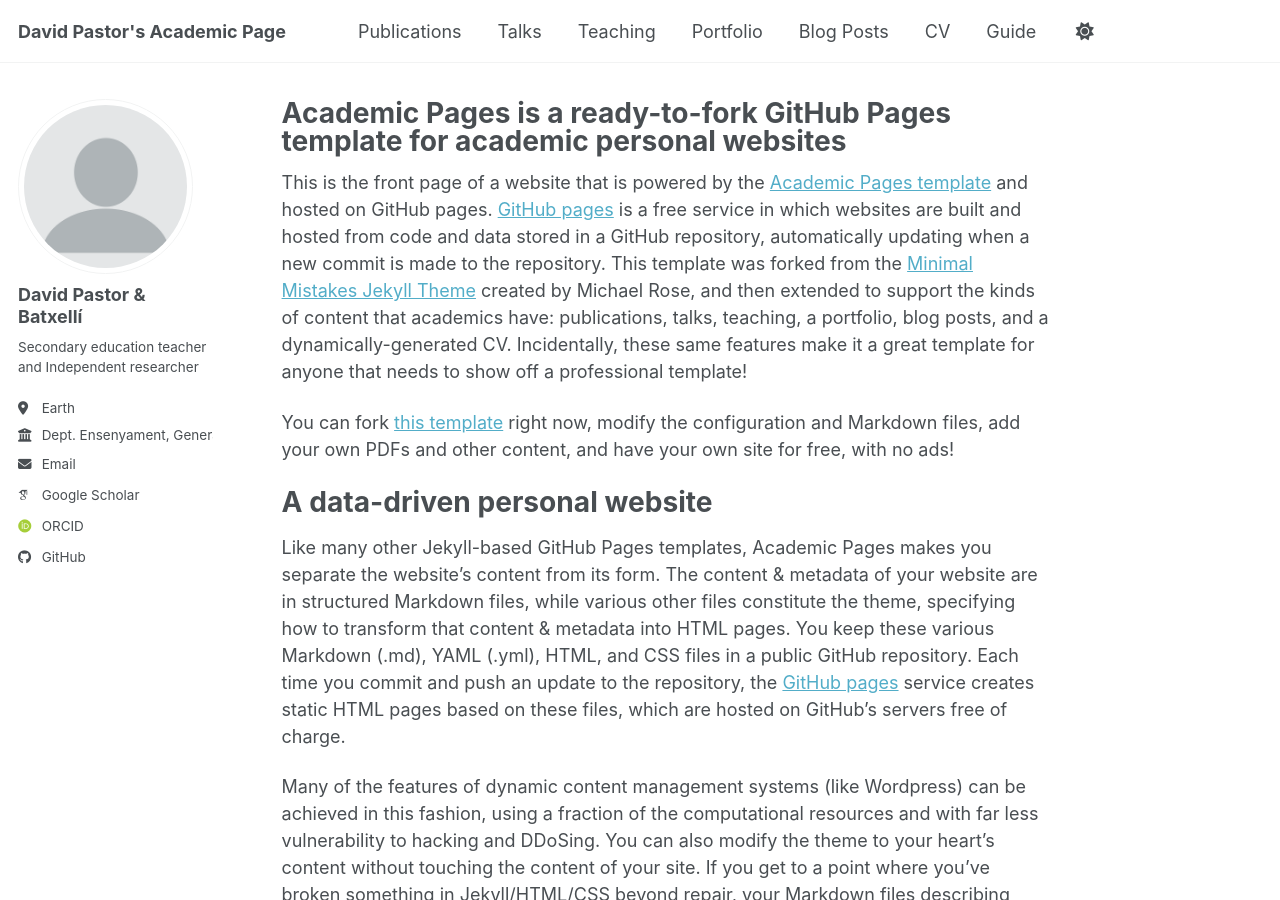
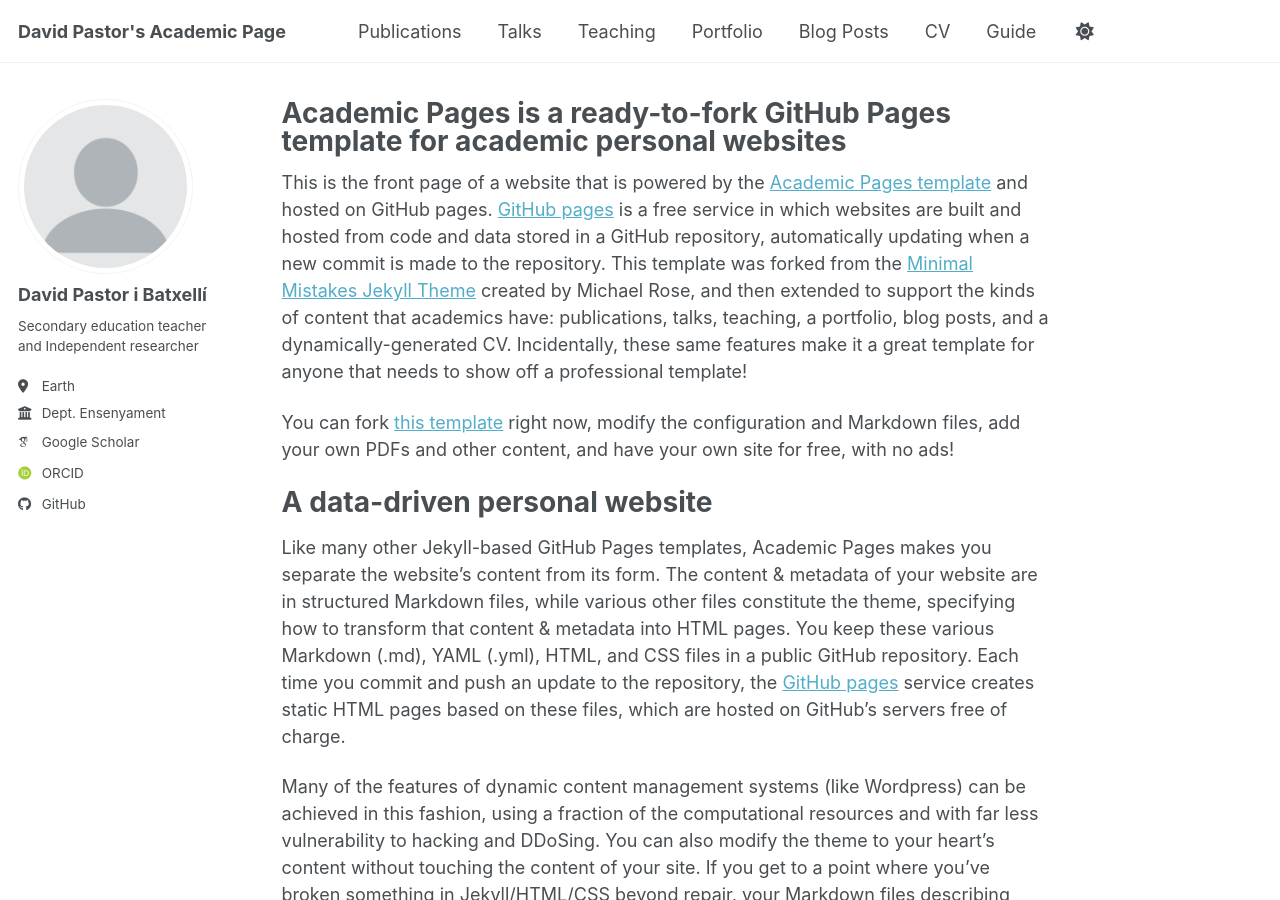
Before and after one commit to profpastor/profpastor.github.io, a Jekyll site: the page built from _pages/about.md, in a window 1280 px wide and 900 px high. Built offline with Jekyll 4.4.1, drawn with Linux system fonts in a browser that asks for light colours; some web fonts are replaced; a script bundle is joined from its source files by our own code; library files that are not in the unit come from our copies.

```diff
--- a/_config.yml
+++ b/_config.yml
@@ -16,7 +16,7 @@ description              : &description "David Pastor's academic portfolio"   #
 url                      : https://profpastor.github.io # The base hostname & protocol for your site e.g. "https://[your GitHub username].github.io",
                                                            # or if you already have some other page hosted on Github then use "https://[your GitHub username].github.io/[Your Repo Name]"
 baseurl                  : "" # the subpath of your site, e.g. "/blog"
-repository               : "academicpages/academicpages.github.io"
+repository               : ""
 
 # Site Author - The following control what appear as part of the author content on the side bar.
 #               If a field is blank the icon and link will not appear, otherwise it will be shown.
@@ -24,13 +24,13 @@ repository               : "academicpages/academicpages.github.io"
 author:
   # Biographic information
   avatar           : "profile.png"
-  name             : "David Pastor & Batxellí"
+  name             : "David Pastor i Batxellí"
   pronouns         : # example: "she/her"
   bio              : "Secondary education teacher and Independent researcher"
   location         : "Earth"
-  employer         : "Dept. Ensenyament, Generalitat de Catalunya"
+  employer         : "Dept. Ensenyament"
   uri              : # URL
-  email            : ""
+  email            : # mail
 
   # Academic websites
   academia         : # URL
@@ -51,7 +51,7 @@ author:
   bitbucket        : # Username - Update with your username on the site
   codepen          : # Username
   dribbble         : # Username
-  github           : "academicpages"
+  github           : "profpastor"
   kaggle           : # Username
   stackoverflow    : # User number or user number and name (i.e., use "1" or "1/jeff-atwood")
 
```
